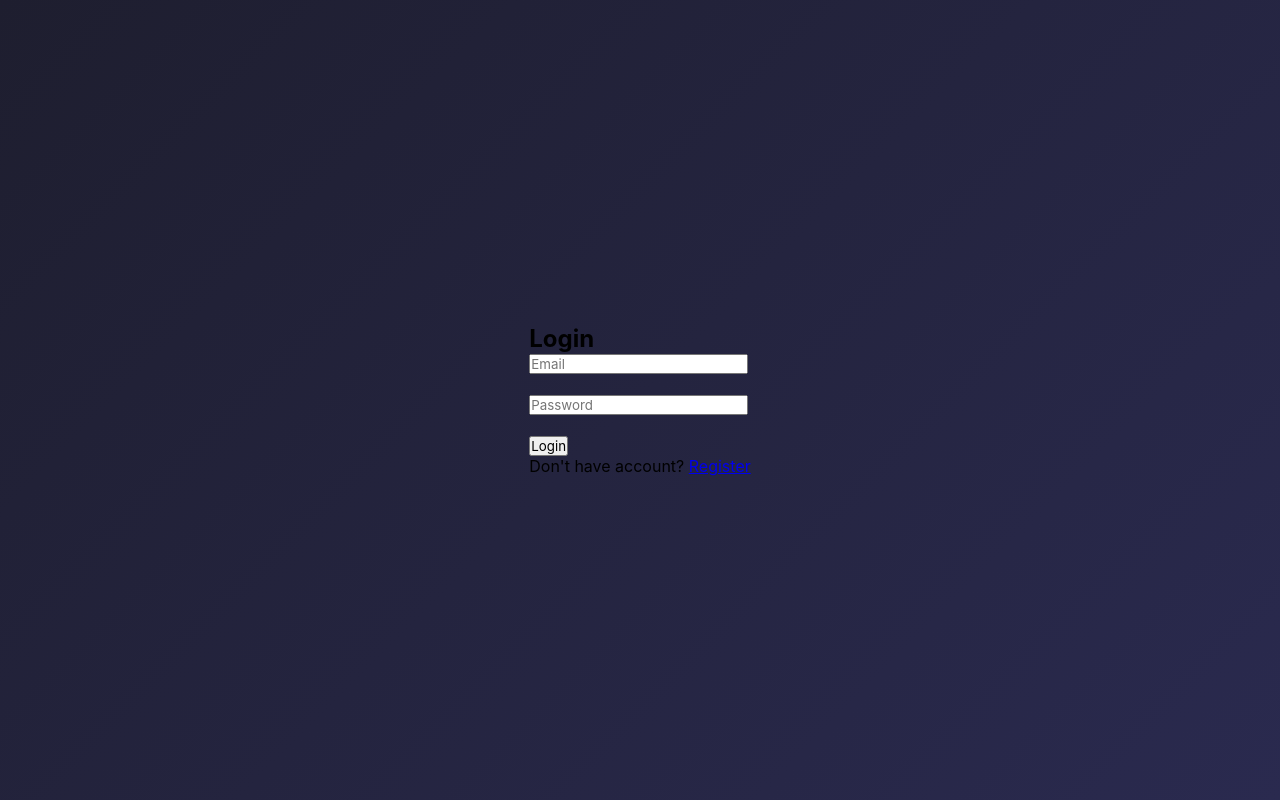
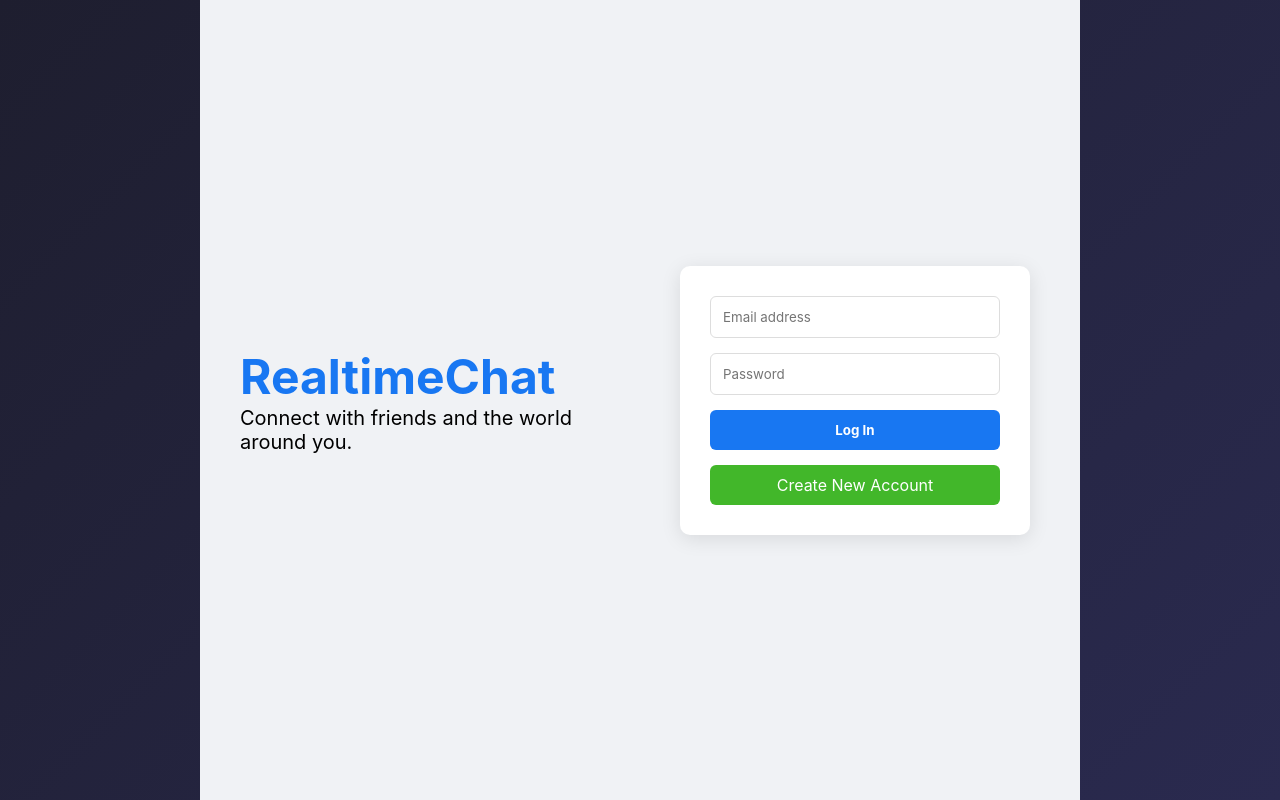
Before and after one commit to AbhishekRajvanshi07/realtime-chat-system, a React app in the folder Frontend/: page / in a window 1280 px wide. Built offline with nearby package versions, Linux system fonts and the light colour scheme; the HTML template or start-up script is replaced by a standard one.

Commit message:
Fix registration API + Facebook style UI

```diff
--- /dev/null
+++ b/Frontend/src/pages/Auth.css
@@ -0,0 +1,65 @@
+.auth-container {
+  height: 100vh;
+  display: flex;
+  background: #f0f2f5;
+  align-items: center;
+  justify-content: center;
+  gap: 80px;
+}
+
+.auth-left {
+  max-width: 400px;
+}
+
+.auth-left h1 {
+  font-size: 50px;
+  color: #1877f2;
+  margin-bottom: 10px;
+}
+
+.auth-left p {
+  font-size: 20px;
+  color: #1c1e21;
+}
+
+.auth-card {
+  width: 380px;
+  background: white;
+  padding: 30px;
+  border-radius: 8px;
+  box-shadow: 0 10px 25px rgba(0,0,0,0.1);
+}
+
+.auth-card h2 {
+  margin-bottom: 20px;
+}
+
+.auth-card input {
+  width: 100%;
+  padding: 12px;
+  margin-bottom: 15px;
+  border-radius: 6px;
+  border: 1px solid #ddd;
+  font-size: 14px;
+}
+
+.auth-card button {
+  width: 100%;
+  padding: 12px;
+  background: #1877f2;
+  border: none;
+  color: white;
+  font-weight: bold;
+  border-radius: 6px;
+  cursor: pointer;
+  font-size: 16px;
+}
+
+.auth-card button:hover {
+  background: #166fe5;
+}
+
+.auth-card p {
+  margin-top: 15px;
+  text-align: center;
+}
--- a/Frontend/src/pages/Login.jsx
+++ b/Frontend/src/pages/Login.jsx
@@ -3,61 +3,114 @@ import API from "../api/axios";
 import { useNavigate, Link } from "react-router-dom";
 
 export default function Login() {
-  const [form, setForm] = useState({
-    email: "",
-    password: "",
-  });
-
+  const [form, setForm] = useState({ email: "", password: "" });
   const navigate = useNavigate();
 
   const handleSubmit = async (e) => {
     e.preventDefault();
-
     try {
-      const res = await API.post("/auth/login", form);
-
+      const res = await API.post("/api/auth/login", form);
       localStorage.setItem("token", res.data.token);
-
-      alert("Login successful");
       navigate("/chat");
     } catch (err) {
-      console.log(err.response?.data);
-      alert(err.response?.data?.message || "Login failed");
+      alert("Login failed");
     }
   };
 
   return (
-    <div style={{ padding: 40 }}>
-      <h2>Login</h2>
+    <div style={styles.container}>
+      <div style={styles.left}>
+        <h1 style={styles.logo}>RealtimeChat</h1>
+        <p style={styles.tagline}>
+          Connect with friends and the world around you.
+        </p>
+      </div>
 
-      <form onSubmit={handleSubmit}>
+      <div style={styles.right}>
+        <form onSubmit={handleSubmit} style={styles.card}>
           <input
-          name="email"
-          placeholder="Email"
-          value={form.email}
+            type="email"
+            placeholder="Email address"
+            style={styles.input}
             onChange={(e) =>
               setForm({ ...form, email: e.target.value })
             }
           />
-        <br /><br />
-
           <input
-          name="password"
             type="password"
             placeholder="Password"
-          value={form.password}
+            style={styles.input}
             onChange={(e) =>
               setForm({ ...form, password: e.target.value })
             }
           />
-        <br /><br />
+          <button type="submit" style={styles.loginBtn}>
+            Log In
+          </button>
 
-        <button type="submit">Login</button>
+          <Link to="/register" style={styles.createBtn}>
+            Create New Account
+          </Link>
         </form>
-
-      <p>
-        Don't have account? <Link to="/register">Register</Link>
-      </p>
+      </div>
     </div>
   );
 }
+
+const styles = {
+  container: {
+    display: "flex",
+    height: "100vh",
+    backgroundColor: "#f0f2f5",
+    justifyContent: "center",
+    alignItems: "center",
+  },
+  left: {
+    flex: 1,
+    padding: "40px",
+  },
+  logo: {
+    color: "#1877f2",
+    fontSize: "48px",
+    fontWeight: "bold",
+  },
+  tagline: {
+    fontSize: "20px",
+  },
+  right: {
+    flex: 1,
+  },
+  card: {
+    background: "#fff",
+    padding: "30px",
+    borderRadius: "10px",
+    boxShadow: "0 4px 20px rgba(0,0,0,0.1)",
+    width: "350px",
+  },
+  input: {
+    width: "100%",
+    padding: "12px",
+    marginBottom: "15px",
+    borderRadius: "6px",
+    border: "1px solid #ddd",
+  },
+  loginBtn: {
+    width: "100%",
+    padding: "12px",
+    backgroundColor: "#1877f2",
+    color: "#fff",
+    border: "none",
+    borderRadius: "6px",
+    fontWeight: "bold",
+  },
+  createBtn: {
+    display: "block",
+    marginTop: "15px",
+    textAlign: "center",
+    backgroundColor: "#42b72a",
+    padding: "10px",
+    borderRadius: "6px",
+    color: "#fff",
+    textDecoration: "none",
+  },
+};
--- a/Frontend/src/pages/Register.jsx
+++ b/Frontend/src/pages/Register.jsx
@@ -1,6 +1,7 @@
 import { useState } from "react";
 import API from "../api/axios";
 import { useNavigate, Link } from "react-router-dom";
+import "./Auth.css";
 
 export default function Register() {
   const [form, setForm] = useState({
@@ -9,64 +10,71 @@ export default function Register() {
     password: "",
   });
 
+  const [loading, setLoading] = useState(false);
   const navigate = useNavigate();
 
   const handleSubmit = async (e) => {
     e.preventDefault();
+    setLoading(true);
 
     try {
-      const res = await API.post("/auth/register", form);
-
-      alert("Registered Successfully");
+      await API.post("/auth/register", form);
+      alert("Registered Successfully ✅");
       navigate("/");
     } catch (err) {
-      console.log(err.response?.data);
-      alert(err.response?.data?.message || "Registration failed");
+      alert(err.response?.data?.message || "Registration failed ❌");
     }
+
+    setLoading(false);
   };
 
   return (
-    <div style={{ padding: 40 }}>
-      <h2>Register</h2>
+    <div className="auth-container">
+      <div className="auth-left">
+        <h1>ChatBook</h1>
+        <p>Connect and chat with people in real-time.</p>
+      </div>
+
+      <div className="auth-card">
+        <h2>Create Account</h2>
 
         <form onSubmit={handleSubmit}>
           <input
-          name="username"
+            type="text"
             placeholder="Username"
-          value={form.username}
+            required
             onChange={(e) =>
               setForm({ ...form, username: e.target.value })
             }
           />
-        <br /><br />
 
           <input
-          name="email"
+            type="email"
             placeholder="Email"
-          value={form.email}
+            required
             onChange={(e) =>
               setForm({ ...form, email: e.target.value })
             }
           />
-        <br /><br />
 
           <input
-          name="password"
             type="password"
             placeholder="Password"
-          value={form.password}
+            required
             onChange={(e) =>
               setForm({ ...form, password: e.target.value })
             }
           />
-        <br /><br />
 
-        <button type="submit">Register</button>
+          <button type="submit" disabled={loading}>
+            {loading ? "Creating..." : "Sign Up"}
+          </button>
         </form>
 
         <p>
-        Already have account? <Link to="/">Login</Link>
+          Already have an account? <Link to="/">Login</Link>
         </p>
+      </div>
     </div>
   );
 }
```
Lines whose indentation alone changed are shown as unchanged.
